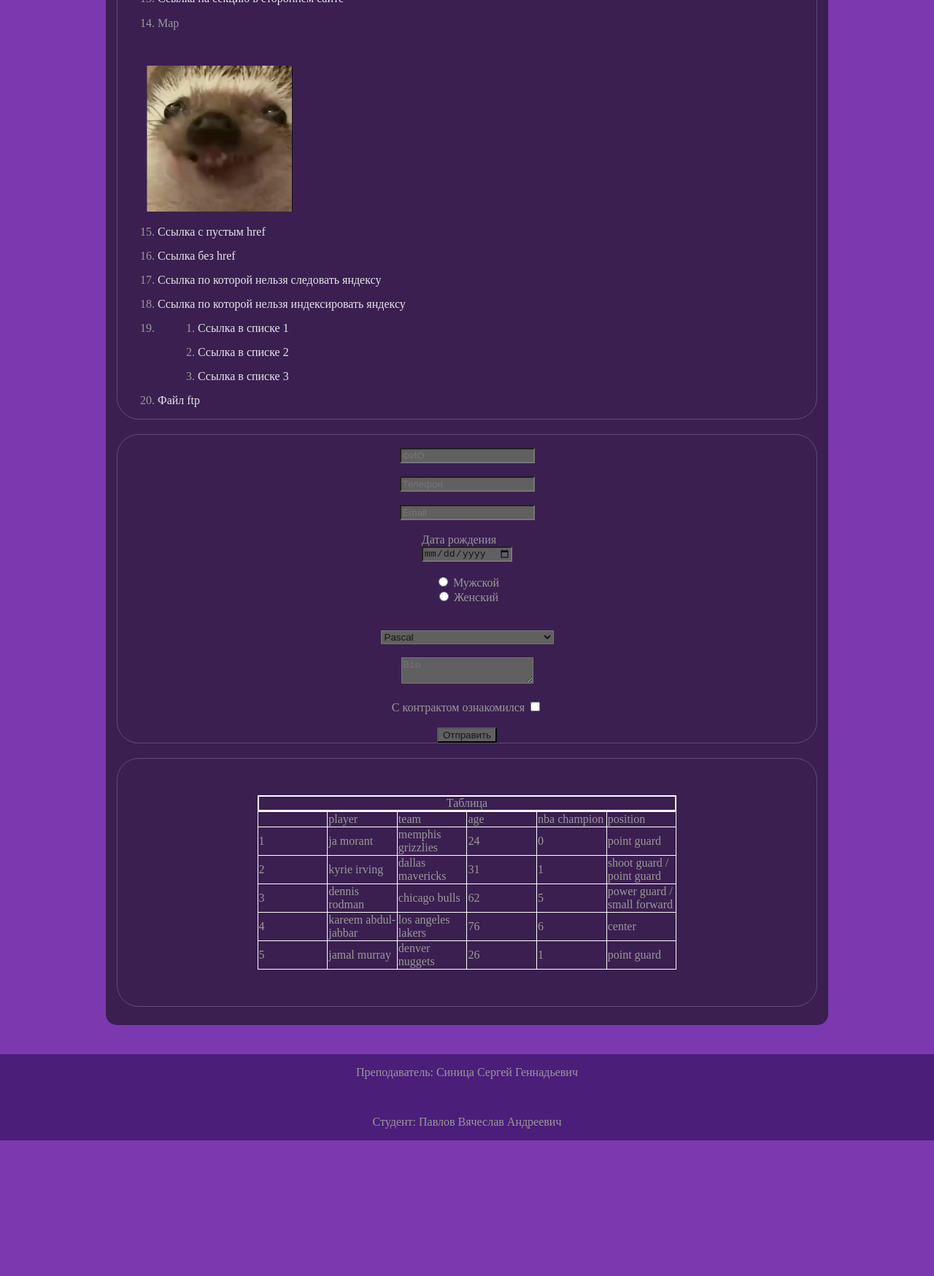
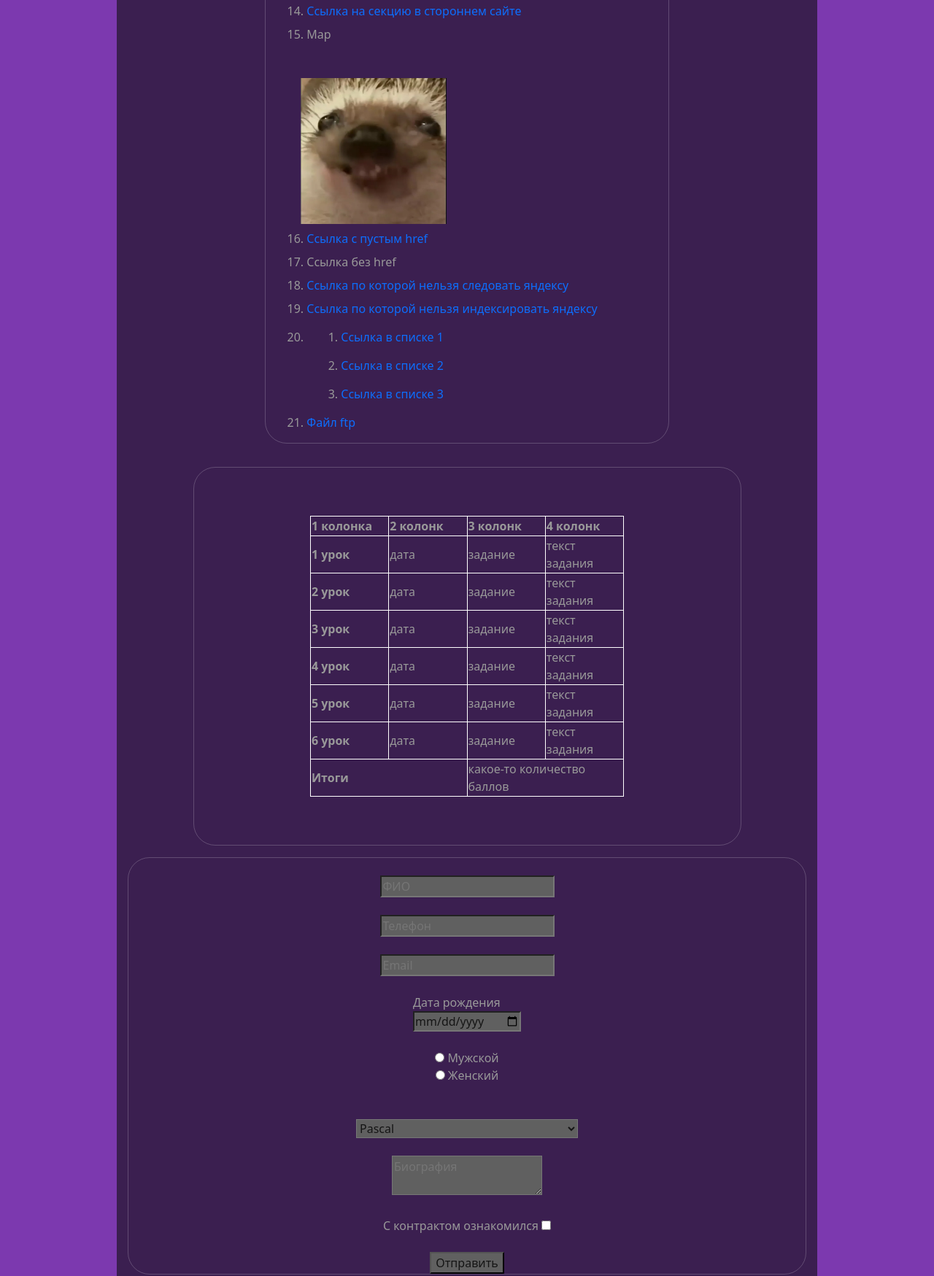
Before and after one commit to ashwh1te/4l, a plain HTML site: page index.html in a window 1280 px wide. Shown: the part 697-2446 px from the top of the page at 73% size. Before the commit the page ends 2260 px from the top, so only its background shows below. Drawn offline with nearby package versions, Linux system fonts and the light colour scheme.

Commit message:
index.html

```diff
--- a/index.html
+++ b/index.html
@@ -1,11 +1,14 @@
 <!DOCTYPE html>
+
 <html lang="en">
 <head>
     <link rel="stylesheet" href="style.css">
     <meta charset="UTF-8" >
     <meta name="viewport" content="width=device-width, initial-scale=1.0">
+    <link href="https://cdn.jsdelivr.net/npm/bootstrap@5.3.2/dist/css/bootstrap.min.css" rel="stylesheet"
+          integrity="sha384-T3c6CoIi6uLrA9TneNEoa7RxnatzjcDSCmG1MXxSR1GAsXEV/Dwwykc2MPK8M2HN" crossorigin="anonymous">
 
-<title> Павлов Вячеслав 28/2</title>
+<title> Павлов Вячеслав 28/2 </title>
 <style>
     a {
         text-decoration: none;
@@ -17,110 +20,118 @@
 <body class="root">
 
 <header>
-    <div class="headerer">
-    <div class="head">
+    <div class="container">
+        <div class="row">
+            <div class="col-12 col-md-4 d-flex justify-content-md-start justify-content-between align-items-center">
                 <img src="images/logo.png" alt="Логотип" class="logo">
-            <h1>Polar Point</h1>
+                <h1 class="name-project"> Polar Point </h1>
             </div>
+            <div class="col-12 col-md-8 d-flex justify-content-md-end flex-column justify-content-center align-items-center flex-md-row">
                 <nav>
                     <ul class="nav-menu">
-            <li class="navnav"><a href="#table" class="navnavnav">Таблица</a></li>
-            <li class="navnav"><a href="#form" class="navnavnav">Форма</a></li>
+                        <li class="navnav d-md-inline-block d-block m-3"><a href="#table" class="navnavnav">Таблица</a></li>
+                        <li class="navnav d-md-inline-block d-block m-3"><a href="#form" class="navnavnav">Форма</a></li>
                     </ul>
                 </nav>
+            </div>
+        </div>
     </div>
 </header>
 
 <main>
-    <div class="main-section1">
-        <div class="front-block">
-    <ol>
-      <li><a href="http://kubsu.ru/">Абсолютная ссылка КубГу</a></li>
-            <li><a href="https://kubsu.ru/">Абсолютная ссылка КубГу в протаколе https</a></li>
-            <li><a href="https://youtu.be/A-BaM9OMsVg?si=_MskNYs1DyC41dOi"><img src="images/meow.jpg" alt="Кот" style="width: 200px; height: 100px"></a></li>
-            <li><a href="/page2.html">Сокращенная ссылка на внутреннюю страницу</a></li>
-            <li><a href="./index.html">Ссылка на главную</a></li>
-            <li><a href="#bottom">Нижняя часть страницы (Фрагмент текущей)</a></li>
-            <li><a href="http://kubsu.ru/?product=socks&color=black&size=m">Ссылка с тремя параметрами кубгу</a></li>
-            <li> <a href="https://www.kubsu.ru/index.php/?id=section-content">Ссылка с параметром id</a></li>
-            <li><a href="./page2.html">Относительная ссылка на страницу в текущем каталоге</a></li>
-            <li><a href="./about/about.html">Относительная ссылка на about в каталоге about</a></li>
-            <li><a href="./level1/level2/page3.html">Ссылка на два каталога ниже </a></li>
-            <li> <p>Мы учимся в <a id="aInText" href="https://kubsu.ru/">КубГу</a> </p></li>
-            <li> <a href="https://www.kubsu.ru/index.php/#section-content">Ссылка на секцию в стороннем сайте</a></li>
-            <li><p>Map</p>
+    <div class="container">
+        <div class="row">
+            <div class="col-12 col-md-10 mx-auto d-flex flex-column justify-content-center align-items-center">
+                <div class="front-block my-3 order-2 order-md-0">
+                    <ol id="links" class="list px-md-5 px-3">
+                        <li class="m-3 m-sm-2"><a href="http://kubsu.ru/">Абсолютная ссылка КубГу</a></li>
+                        <li class="m-3 m-sm-2"><a href="https://kubsu.ru/">Абсолютная ссылка КубГу в протаколе https</a></li>
+                        <li class="m-3 m-sm-2"><a href="https://youtu.be/A-BaM9OMsVg?si=_MskNYs1DyC41dOi"><img src="images/meow.jpg" alt="Кот" style="width: 200px; height: 100px"></a></li>
+                        <li class="m-3 m-sm-2"><a href="/page2.html">Сокращенная ссылка на внутреннюю страницу</a></li>
+                        <li class="m-3 m-sm-2"><a href="./index.html">Ссылка на главную</a></li>
+                        <li class="m-3 m-sm-2"><a href="#bottom">Нижняя часть страницы (Фрагмент текущей)</a></li>
+                        <li class="m-3 m-sm-2"><a href="http://kubsu.ru/?product=socks&color=black&size=m">Ссылка с тремя параметрами кубгу</a></li>
+                        <li class="m-3 m-sm-2"><a href="https://www.kubsu.ru/index.php/?id=section-content">Ссылка с параметром id</a></li>
+                        <li class="m-3 m-sm-2"><a href="./page2.html">Относительная ссылка на страницу в текущем каталоге</a></li>
+                        <li class="m-3 m-sm-2"><a href="./about/about.html">Относительная ссылка на about в каталоге about</a></li>
+                        <li class="m-3 m-sm-2"><a href="./level1/level2/page3.html">Ссылка на два каталога ниже </a></li>
+                        <li class="m-3 m-sm-2"><a href="./level1/level2/page3.html">Ссылка на два каталога ниже </a></li>
+                        <li class="m-3 m-sm-2"><p>Мы учимся в <a id="aInText" href="https://kubsu.ru/">КубГу</a></p></li>
+                        <li class="m-3 m-sm-2"><a href="https://www.kubsu.ru/index.php/#section-content">Ссылка на секцию в стороннем сайте</a></li>
+                        <li class="m-3 m-sm-2"><p>Map</p>
                             <map name="img" style="margin: 30px">
                                 <area href="https://www.youtube.com/watch?v=t1ISmTWc25A" shape="rect" coords="0, 0, 100, 100" alt="ссылка на квадратном объекте">
                                 <area href="https://www.youtube.com/watch?v=_S7WEVLbQ-Y" shape="circle" coords="200, 200, 50" alt="ссылка на круглом объекте">
                             </map></li>
                             <img src="images/ejik.png" alt="picture" usemap="#img" style="width: 200px; height: 200px">
-            <li> <a href="">Ссылка с пустым href</a></li>
-            <li><a> Ссылка без href</a></li>
-            <li> <a href="https://kubsu.ru/" rel="nofollow">Ссылка по которой нельзя следовать яндексу</a></li>
-            <li><!--noindex--><a href="https://kubsu.ru/">Ссылка по которой нельзя индексировать яндексу</a><!--/noindex--></li>
-            <li><ol>
+                        <li class="m-3 m-sm-2"><a href="">Ссылка с пустым href</a></li>
+                        <li class="m-3 m-sm-2"><a> Ссылка без href</a></li>
+                        <li class="m-3 m-sm-2"><a href="https://kubsu.ru/" rel="nofollow">Ссылка по которой нельзя следовать яндексу</a></li>
+                        <li class="m-3 m-sm-2"><!--noindex--><a href="https://kubsu.ru/">Ссылка по которой нельзя индексировать яндексу</a><!--/noindex--></li>
+                        <li class="m-3 m-sm-2"><ol>
                             <li title="первый"><a href="page2.html">Ссылка в списке 1</a></li>
                             <li title="второй"><a href="./level1/level2/page3.html">Ссылка в списке 2</a></li>
                             <li title="третий"><a href="./about/about.html">Ссылка в списке 3</a></li>
                         </ol></li>
-            <li><a href="ftp://demo:demo@http://demo.wftpserver.com/main.html/download/Summer.jpg">Файл ftp</a></li>
+                        <li class="m-3 m-sm-2"><a href="ftp://demo:demo@http://demo.wftpserver.com/main.html/download/Summer.jpg">Файл ftp</a></li>
                     </ol>
                 </div>
-    <a id="table"></a>
-    <div class="front-block first-table ">
-    <table>
-       <caption>Таблица</caption>
+                <div class="front-block first-table my-3 p-3 order-0 order-md-1">
+                    <table id="table" class="mx-auto">
                         <thead>
-                <tr>
-                    <td></td>
-                    <td>player</td>
-                    <td>team</td>
-                    <td>age</td>
-                    <td>nba champion</td>
-                    <td>position</td>
+                        <tr class="border-1">
+                            <th scope="col" class="border-1">1 колонка</th>
+                            <th scope="col" class="border-1">2 колонк</th>
+                            <th scope="col" class="border-1">3 колонк</th>
+                            <th scope="col" class="border-1">4 колонк</th>
+                        </tr>
+                        </thead>
+                        <tbody>
+                        <tr class="chet-item border-1">
+                            <th scope="row" class="border-1">1 урок</th>
+                            <td class="border-1">дата</td>
+                            <td class="border-1">задание</td>
+                            <td class="border-1">текст задания</td>
+                        </tr>
+                        <tr class="border-1">
+                            <th scope="row" class="border-1">2 урок</th>
+                            <td class="border-1">дата</td>
+                            <td class="border-1">задание</td>
+                            <td class="border-1">текст задания</td>
+                        </tr>
+                        <tr class="chet-item border-1">
+                            <th scope="row" class="border-1">3 урок</th>
+                            <td class="border-1">дата</td>
+                            <td class="border-1">задание</td>
+                            <td class="border-1">текст задания</td>
                         </tr>
                         <tr>
-                    <td>1</td>
-                    <td>ja morant</td>
-                    <td>memphis grizzlies</td>
-                    <td>24</td>
-                    <td>0</td>
-                    <td>point guard</td>
+                            <th scope="row" class="border-1">4 урок</th>
+                            <td class="border-1">дата</td>
+                            <td class="border-1">задание</td>
+                            <td class="border-1">текст задания</td>
                         </tr>
-                <tr>
-                    <td>2</td>
-                    <td>kyrie irving</td>
-                    <td>dallas mavericks</td>
-                    <td>31</td>
-                    <td>1</td>
-                    <td>shoot guard / point guard</td>
+                        <tr class="chet-item border-1">
+                            <th scope="row" class="border-1">5 урок</th>
+                            <td class="border-1">дата</td>
+                            <td class="border-1">задание</td>
+                            <td class="border-1">текст задания</td>
                         </tr>
-                <tr>
-                    <td>3</td>
-                    <td>dennis rodman</td>
-                    <td>chicago bulls</td>
-                    <td>62</td>
-                    <td>5</td>
-                    <td>power guard / small forward</td>
+                        <tr class="border-1">
+                            <th scope="row"  class="border-1">6 урок</th>
+                            <td class="border-1">дата</td>
+                            <td class="border-1">задание</td>
+                            <td class="border-1">текст задания</td>
                         </tr>
-                <tr>
-                    <td>4</td>
-                    <td>kareem abdul-jabbar</td>
-                    <td>los angeles lakers</td>
-                    <td>76</td>
-                    <td>6</td>
-                    <td>center</td>
-                </tr>
-                <tr>
-                    <td>5</td>
-                    <td>jamal murray</td>
-                    <td>denver nuggets</td>
-                    <td>26</td>
-                    <td>1</td>
-                    <td>point guard</td>
+                        </tbody>
+                        <tfoot>
+                        <tr class="chet-item border-1">
+                            <th scope="row" colspan="2" class="border-1">Итоги</th>
+                            <td colspan="2" class="border-1">какое-то количество баллов</td>
                         </tr>
                         </tfoot>
                     </table>
+                </div>
             </div>
             <a id="form"></a>
             <form method="post" action="/" class="forms front-block">
@@ -131,7 +142,7 @@
                 <label>
                     <input type="tel" placeholder="Телефон"  required pattern="#[ 0-9]"/>
                 </label><br />
-        <input type="email" placeholder="Email" required/>
+                <input type="email" placeholder="Email" required />
                 </label><br />
                 <label>
                     Дата рождения <br/>
@@ -159,24 +170,32 @@
                         <option value="Prolog"> Prolog </option>
                         <option value="Scala"> Scala </option>
                     </select>
-        </label><br/>
+                </label><br />
                 <label>
-            <textarea placeholder="Bio" required></textarea>
-        </label><br/>
+                    <textarea placeholder="Биография" required></textarea>
+                </label><br />
                 <label>
                     С контрактом ознакомился
                     <input type="checkbox" required>
-        </label><br/>
+                </label><br />
                 <input type="submit" value="Отправить"/>
             </form>
+        </div>
+            </div>
+        </div>
     </div>
 </main>
 
 <footer>
+    <div class="container">
+        <div class="row">
+            <div class="col-12 col-md d-flex flex-column justify-content-center align-items-center">
                 <a id="podval"></a>
-    <p>Преподаватель: Синица Сергей Геннадьевич</p><br>
-    <p>Студент: Павлов Вячеслав Андреевич</p>
-
+                <p class="m-0"> Преподаватель: Синица Сергей Геннадьевич </p><br>
+                <p class="m-0"> Студент: Павлов Вячеслав Андреевич </p>
+            </div>
+        </div>
+    </div>
 </footer>
 
 </body>
```
Lines whose indentation alone changed are shown as unchanged.
